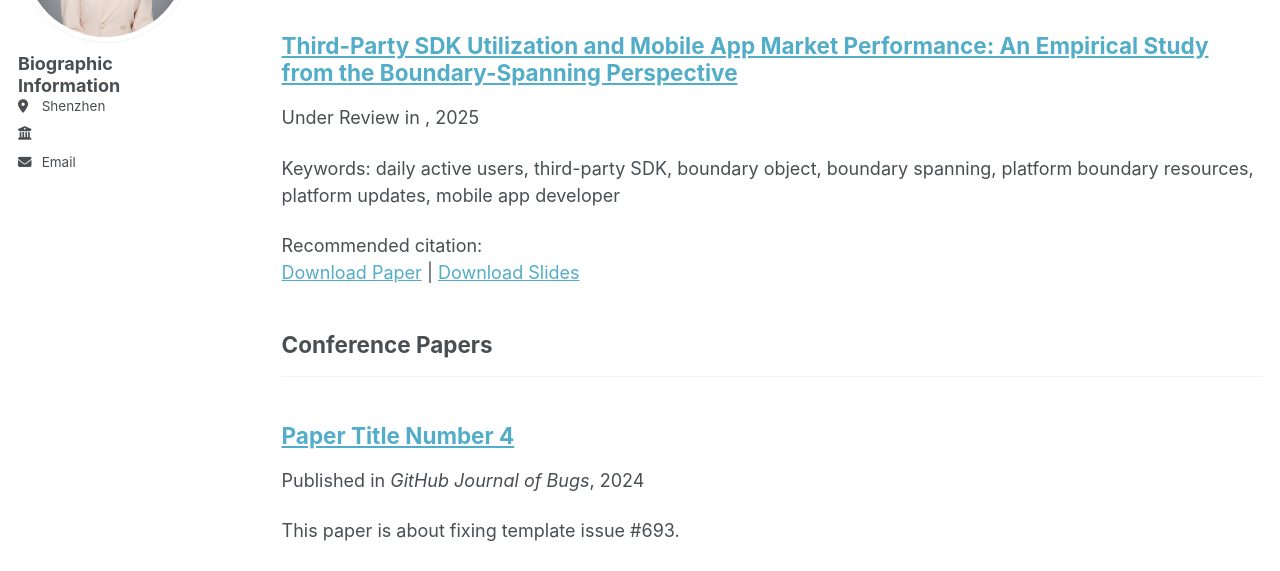
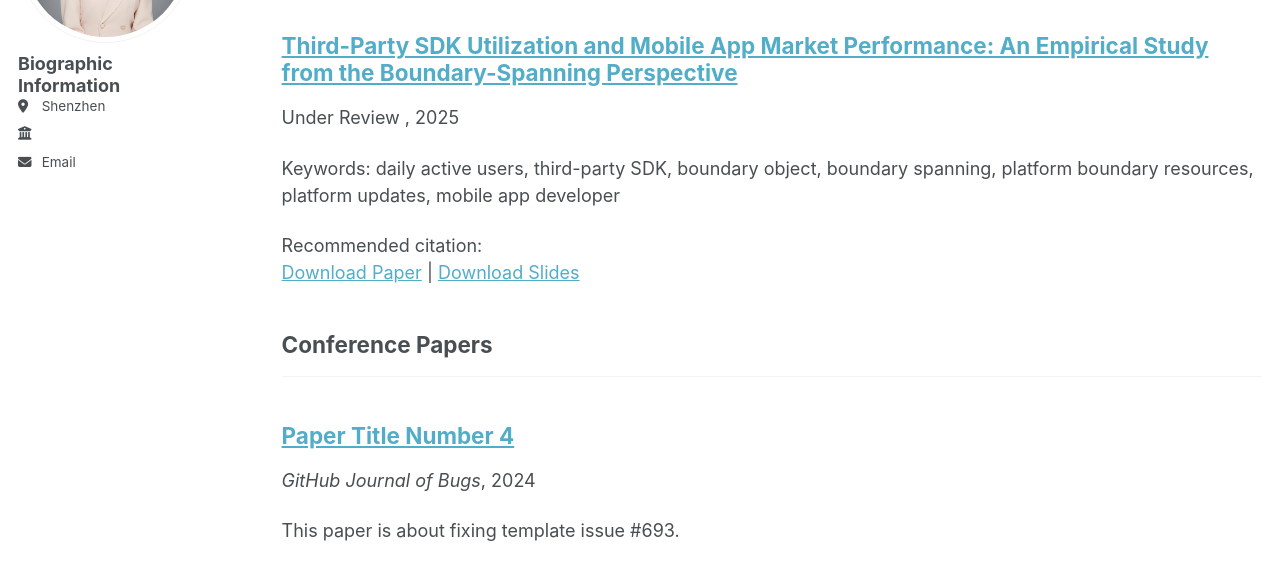
Before and after one commit to yuxia2025/yuxia2025.github.io, a Jekyll site: the page built from _pages/publications.html, in a window 1280 px wide and 1266 px high. Shown: the part 231-802 px from the top of the window. Built offline with Jekyll 4.4.1, drawn with Linux system fonts in a browser that asks for light colours.

Commit message:
Update archive-single.html

```diff
--- a/_includes/archive-single.html
+++ b/_includes/archive-single.html
@@ -41,8 +41,7 @@
         {% if post.collection == 'teaching' %}
           <p> {{ post.type }}, <i>{{ post.venue }}</i>, {{ post.date | default: "1900-01-01" | date: "%Y" }} </p>
         {% elsif post.collection == 'publications' %}
-          <p>{% if post.action %}{{ post.action }} in{% else %}Published in{% endif %} <i>{{ post.venue }}</i>, {{ post.date | default: "1900-01-01" | date: "%Y" }}</p>
-        {% elsif post.date %}
+          <p>{% if post.action %}{{ post.action }} {% endif %}<i>{{ post.venue }}</i>, {{ post.date | default: "1900-01-01" | date: "%Y" }}</p>        {% elsif post.date %}
          <p class="page__date"><strong><i class="fa fa-fw fa-calendar" aria-hidden="true"></i> {{ site.data.ui-text[site.locale].date_label | default: "Published:" }}</strong> <time datetime="{{ post.date | default: "1900-01-01" | date_to_xmlschema }}">{{ post.date | default: "1900-01-01" | date: "%B %d, %Y" }}</time></p>
         {% endif %}
 
```
